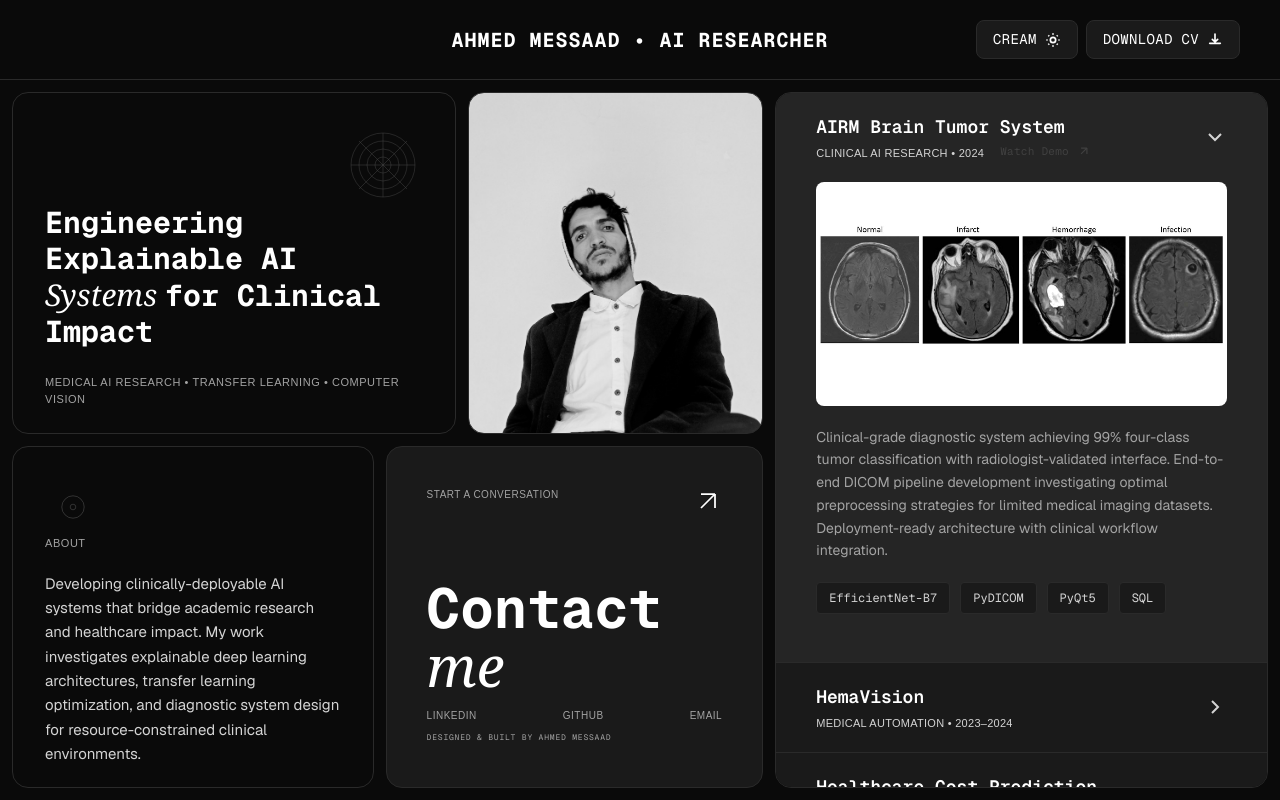
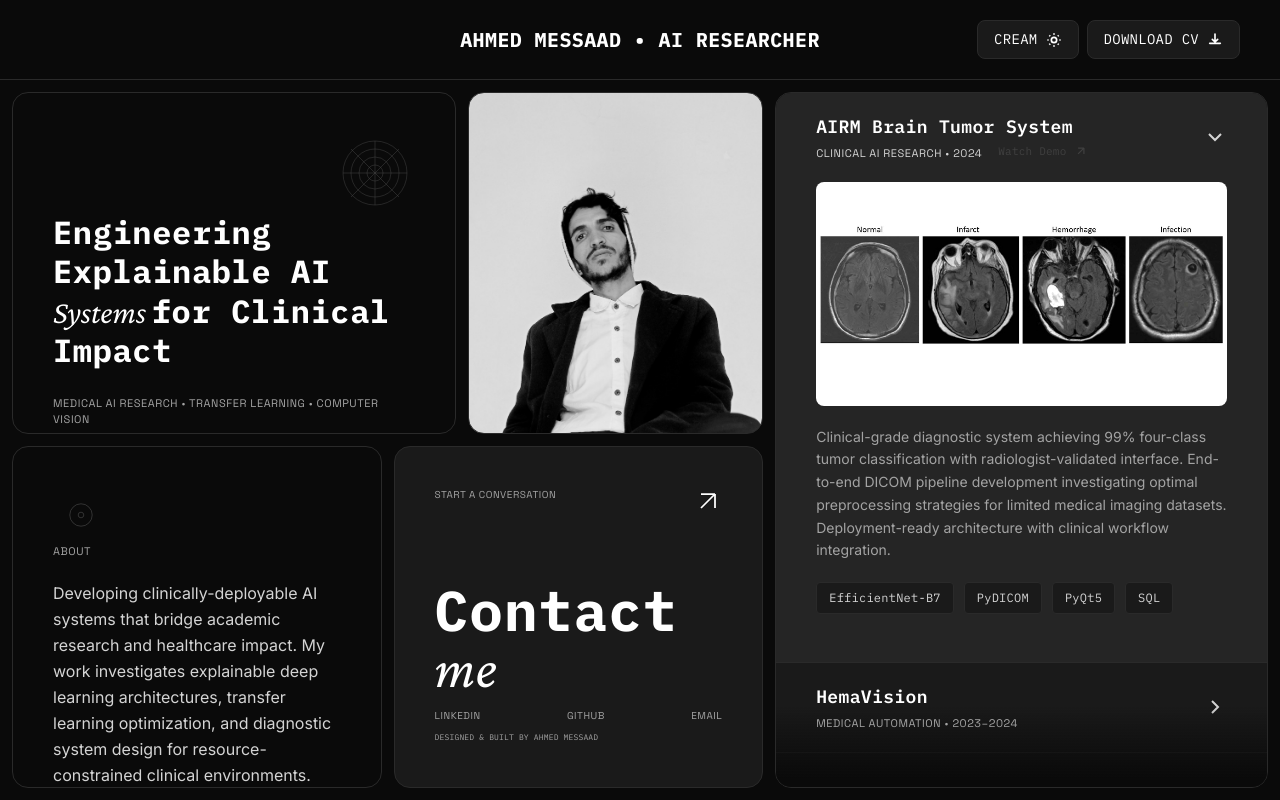
Before and after one commit to RYANX9/ahmed-messaad, a Next.js app: page / in a window 1280 px wide. Built offline with nearby package versions, Linux system fonts and the light colour scheme.

Commit message:
Update page.tsx

```diff
--- a/app/page.tsx
+++ b/app/page.tsx
@@ -11,7 +11,7 @@ import ProjectCard from "./ProjectCard";
 import { themes, ThemeType } from "./colors";
 
 // Define the cycle order for the themes
-const themeCycle: ThemeType[] = ['dark', 'cream', 'retro', 'midnight', 'neon', 'forest', 'sakura', 'cyberpunk', 'sandstorm', 'aqua', 'royal', 'mono', 'sunset', 'velvet', 'ice'];
+const themeCycle: ThemeType[] = ['dark', 'cream', 'retro'];
 
 export default function Page() {
   const [activeProject, setActiveProject] = useState<string | null>("airm");
@@ -319,9 +319,9 @@ export default function Page() {
       <div className="hidden lg:block lg:h-[calc(100vh-80px)] lg:mt-[80px] p-3">
         <div className="grid grid-cols-[9fr_6fr_10fr] auto-rows-fr gap-3 h-full">
 
-          {/* ========== TITLE/INTRO SECTION (MODIFIED FOR TEXT FIT) ========== */}
+          {/* ========== TITLE/INTRO SECTION ========== */}
           <section
-            className={`border rounded-2xl p-6 xl:p-8 flex flex-col justify-between transition-all duration-1000 ${ // Reduced padding: p-8 -> p-6, xl:p-10 -> xl:p-8
+            className={`border rounded-2xl p-8 xl:p-10 flex flex-col justify-between transition-all duration-1000 ${
               isLoading
                 ? "opacity-0 translate-y-[50px]"
                 : "opacity-100 translate-y-0 delay-500"
@@ -352,7 +352,7 @@ export default function Page() {
             </div>
 
             <div>
-              <h1 className="text-[24px] xl:text-[30px] leading-[1.2] mb-6"> {/* Reduced text-[26px] to text-[24px] and xl:text-[32px] to xl:text-[30px] */}
+              <h1 className="text-[26px] xl:text-[32px] leading-[1.2] mb-6">
                 <span className="font-mono font-bold">Engineering Explainable AI </span>
                 <span className="italic font-serif font-light">Systems </span>
                 <span className="font-mono font-bold">for Clinical Impact</span>
@@ -407,10 +407,10 @@ export default function Page() {
           {/* ========== ABOUT & CONTACT ROW ========== */}
           <div className="col-span-2 flex gap-3 h-full">
 
-            {/* ========== ABOUT SECTION (MODIFIED FOR TEXT FIT) ========== */}
+            {/* ========== ABOUT SECTION ========== */}
             <section
               id="about"
-              className={`flex-1 w-1/2 border rounded-2xl p-6 xl:p-8 flex flex-col justify-between transition-all duration-1000 ${ // Reduced padding: p-8 -> p-6, xl:p-10 -> xl:p-8
+              className={`flex-1 w-1/2 border rounded-2xl p-8 xl:p-10 flex flex-col justify-between transition-all duration-1000 ${
                 isLoading
                   ? "opacity-0 translate-y-[50px]"
                   : "opacity-100 translate-y-0 delay-1100"
@@ -442,7 +442,7 @@ export default function Page() {
                   About
                 </h3>
                 <p
-                  className="text-[13px] xl:text-[15px] leading-relaxed font-sans" // Reduced text-[14px] to text-[13px] and xl:text-[16px] to xl:text-[15px]
+                  className="text-[14px] xl:text-[16px] leading-relaxed font-sans"
                   style={{ color: theme.textSecondary }}
                 >
                   Developing clinically-deployable AI systems that bridge academic research and healthcare impact.
@@ -548,7 +548,7 @@ export default function Page() {
       <div className="lg:hidden pt-18 p-3">
         <div className="flex flex-col gap-3">
 
-          {/* ========== TITLE/INTRO SECTION (MODIFIED FOR TEXT FIT) ========== */}
+          {/* ========== TITLE/INTRO SECTION ========== */}
           <section
             className={`border rounded-2xl p-6 flex flex-col gap-6 min-h-[30vh] transition-all duration-1000 ${
               isLoading
@@ -581,7 +581,7 @@ export default function Page() {
             </div>
 
             <div className="mt-auto">
-              <h1 className="text-[32px] leading-[1.2] mb-5"> {/* Reduced text-[34px] to text-[32px] */}
+              <h1 className="text-[34px] leading-[1.2] mb-5">
                 <span className="font-mono font-bold">Engineering Explainable AI </span>
                 <span className="italic font-serif font-light">Systems </span>
                 <span className="font-mono font-bold">for Clinical Impact</span>
@@ -605,9 +605,9 @@ export default function Page() {
             }}
           />
 
-          {/* ========== ABOUT SECTION (MODIFIED FOR TEXT FIT) ========== */}
+          {/* ========== ABOUT SECTION ========== */}
           <section
-            className={`border rounded-2xl p-6 flex flex-col gap-6 min-h-[180px] transition-all duration-1000 ${ // Reduced min-height to 180px
+            className={`border rounded-2xl p-6 flex flex-col gap-6 min-h-[200px] transition-all duration-1000 ${
               isLoading
                 ? "opacity-0 translate-y-[30px]"
                 : "opacity-100 translate-y-0 delay-900"
@@ -639,7 +639,7 @@ export default function Page() {
                 About
               </h3>
               <p
-                className="text-[13px] leading-relaxed font-sans" // Reduced text-[14px] to text-[13px]
+                className="text-[14px] leading-relaxed font-sans"
                 style={{ color: theme.textSecondary }}
               >
                 Developing clinically-deployable AI systems that bridge academic research and healthcare impact.
```
Lines whose indentation alone changed are shown as unchanged.
